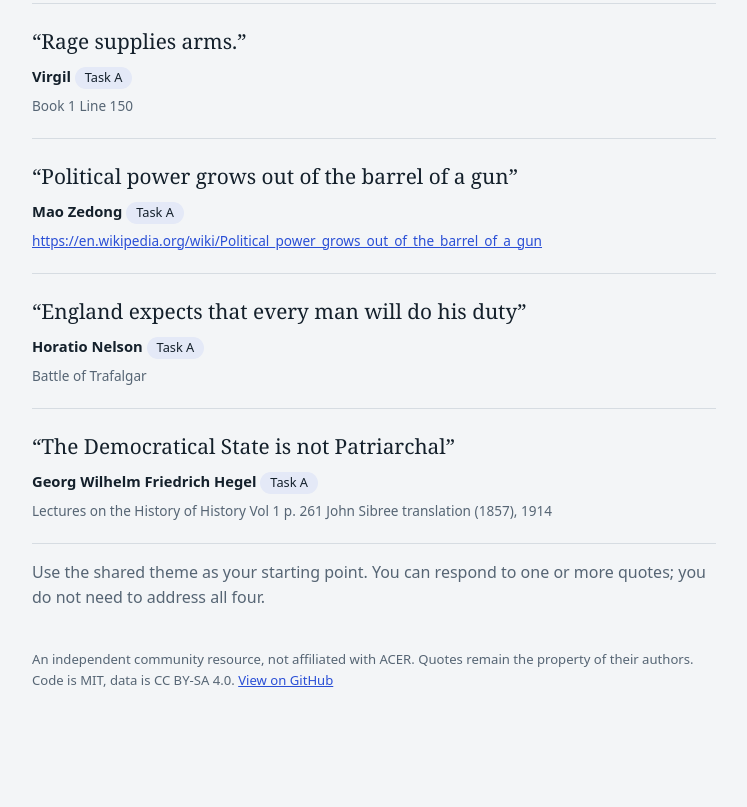
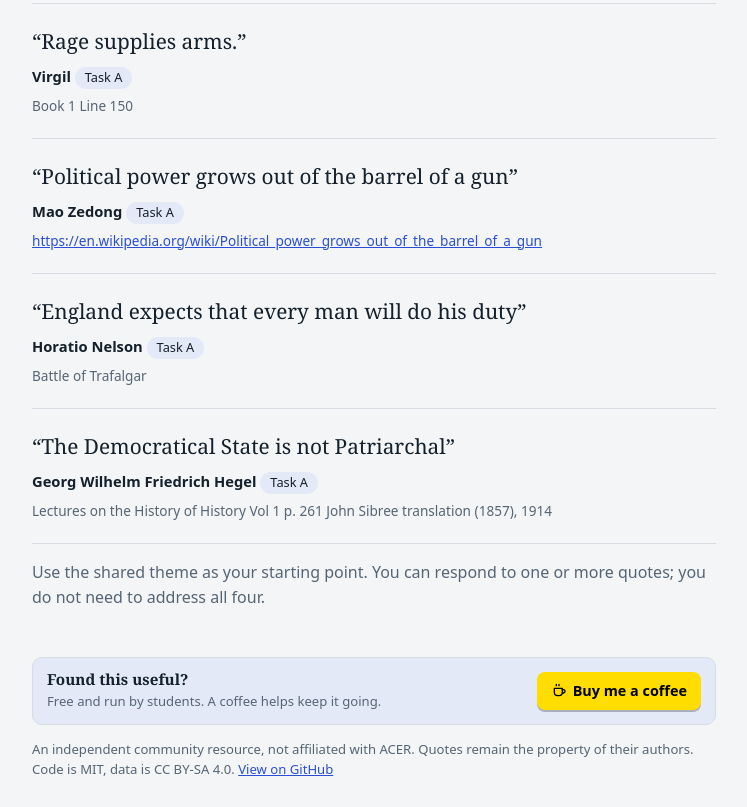
Before and after one commit to NatsukiRog/GAMSAT_Section_2_QuoteBank, a plain HTML site: page index.html in a window 1280 px wide. Shown: the part 316-1123 px from the top of the page, without its empty margins (266-1013 px from the left). Before the commit the page ends 1070 px from the top, so only its background shows below. Drawn offline with Linux system fonts and the light colour scheme.

Commit message:
Added buy me a coffee functionality

```diff
--- a/index.html
+++ b/index.html
@@ -10,7 +10,8 @@
 @media(prefers-color-scheme:dark){:root{--bg:#10161c;--ink:#e6ebf0;--mute:#93a1ae;--line:#26323d;--acc:#8aa4ff;--accink:#0b1230;--chip:#1c2740;--err:#ff8a80}}
 *{box-sizing:border-box}
 body{margin:0;background:var(--bg);color:var(--ink);font:16px/1.55 system-ui,-apple-system,"Segoe UI",Roboto,sans-serif}
-.wrap{max-width:720px;margin:0 auto;padding:24px 18px 64px}
+.wrap{max-width:720px;margin:0 auto;padding:24px 18px 28px;min-height:100vh;min-height:100dvh;display:flex;flex-direction:column}
+.grow{flex:1 0 32px}
 h1{font:600 1.45rem/1.25 Georgia,"Iowan Old Style",serif;margin:0 0 4px}
 .sub{color:var(--mute);margin:0 0 20px}
 nav{display:flex;gap:4px;border-bottom:1px solid var(--line);margin-bottom:22px}
@@ -41,6 +42,16 @@ fieldset label{flex-direction:row;align-items:center;color:var(--ink);font-size:
 fieldset input{width:auto}
 form>label{margin-bottom:14px;flex:none}
 footer{margin-top:40px;color:var(--mute);font-size:.82rem}
+.support{display:flex;flex-wrap:wrap;align-items:center;justify-content:space-between;gap:10px 14px;padding:12px 14px;border:1px solid var(--line);border-radius:10px;background:var(--chip)}
+.support p{margin:0;flex:1 1 200px;line-height:1.35}
+.support strong{display:block;font:600 .95rem/1.3 Georgia,"Iowan Old Style",serif}
+.support span{color:var(--mute);font-size:.82rem}
+.bmc{display:inline-flex;align-items:center;gap:6px;background:#FFDD00;color:#000;font-weight:700;font-size:.9rem;text-decoration:none;padding:8px 14px;border-radius:8px;box-shadow:0 2px 0 rgba(0,0,0,.25);transition:transform .12s,box-shadow .12s}
+.bmc:hover{transform:translateY(-1px);box-shadow:0 3px 0 rgba(0,0,0,.3)}
+.bmc:active{transform:translateY(1px);box-shadow:none}
+.bmc svg{width:16px;height:16px;flex:none}
+.support+footer{margin-top:14px}
+@media(prefers-reduced-motion:reduce){.bmc{transition:none}}
 [hidden]{display:none!important}
 </style>
 </head>
@@ -93,6 +104,11 @@ footer{margin-top:40px;color:var(--mute);font-size:.82rem}
 </form>
 </section>
 
+<div class="grow"></div>
+<aside class="support" aria-label="Support this project">
+<p><strong>Found this useful?</strong><span>Free and run by students. A coffee helps keep it going.</span></p>
+<a class="bmc" id="bmc" href="#" target="_blank" rel="noopener"><svg viewBox="0 0 24 24" fill="none" stroke="currentColor" stroke-width="2" stroke-linecap="round" stroke-linejoin="round" aria-hidden="true"><path d="M5 8h12v6a5 5 0 0 1-5 5h-2a5 5 0 0 1-5-5V8z"/><path d="M17 10h1.5a2.5 2.5 0 0 1 0 5H17"/><path d="M8 2v2M12 2v2"/></svg>Buy me a coffee</a>
+</aside>
 <footer>
 An independent community resource, not affiliated with ACER. Quotes remain the property of their authors.
 Code is MIT, data is CC BY-SA 4.0.
@@ -102,9 +118,11 @@ Code is MIT, data is CC BY-SA 4.0.
 
 <script>
 const REPO="NatsukiRog/GAMSAT_Section_2_QuoteBank",BRANCH="main";
+const BMC="YOUR_USERNAME"; // natsukirog
 const RAW=`https://raw.githubusercontent.com/${REPO}/${BRANCH}/quotebank/`;
 const $=s=>document.querySelector(s);
 let Q=[],T=[],G=[];
+$("#bmc").href=`https://www.buymeacoffee.com/${BMC}`;
 const esc=s=>String(s).replace(/[&<>"']/g,c=>({"&":"&amp;","<":"&lt;",">":"&gt;",'"':"&quot;","'":"&#39;"}[c]));
 const fits=(r,t)=>r.task===""||r.task==="Both"||r.task===t;
 const pick=a=>a[Math.floor(Math.random()*a.length)];
```
Also changed, not shown: 2 other files.
